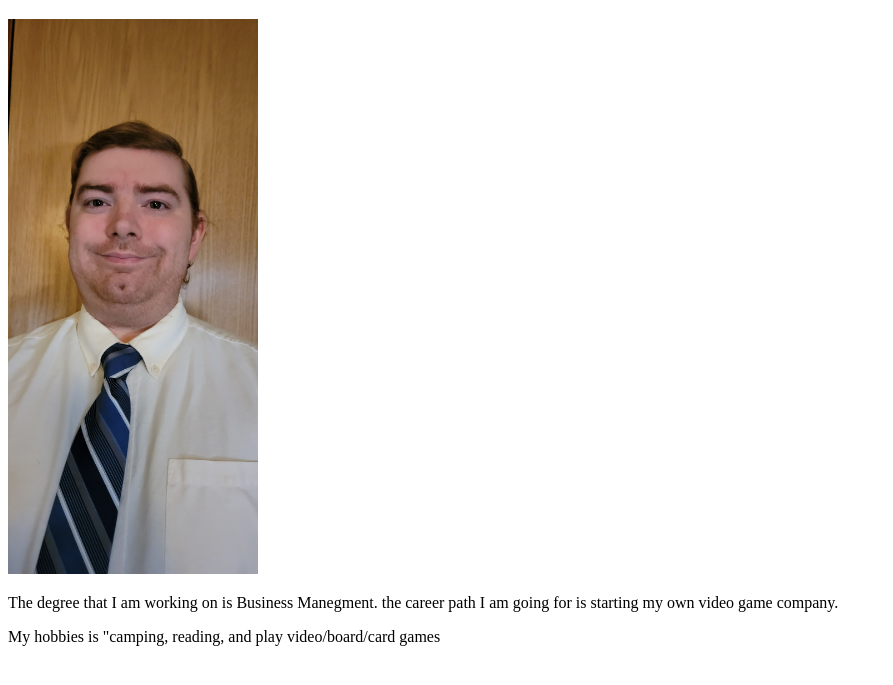
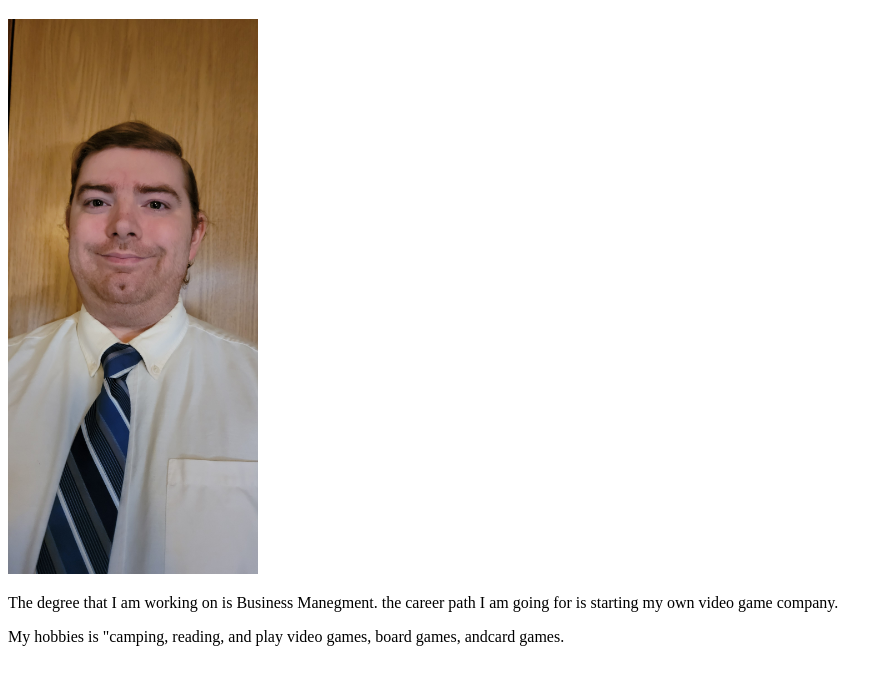
Before and after one commit to pagusis/wdd130, a plain HTML site: page index.html in a window 1280 px wide. Shown: the part 87-772 px from the top of the page, without its empty margins (0-893 px from the left). Drawn offline with Linux system fonts and the light colour scheme.

Commit message:
added more habbies

```diff
--- a/index.html
+++ b/index.html
@@ -21,6 +21,6 @@
        <img src="cameron scott.jpg"
        alt="image of me" width="250">
        <p>The degree that I am working on is Business Manegment. the career path I am going for is starting my own video game company.</p>
-       <p>My hobbies is "camping, reading, and play video/board/card games</p>
+       <p>My hobbies is "camping, reading, and play video games, board games, andcard games.</p>
     </body>
 </html>
```
